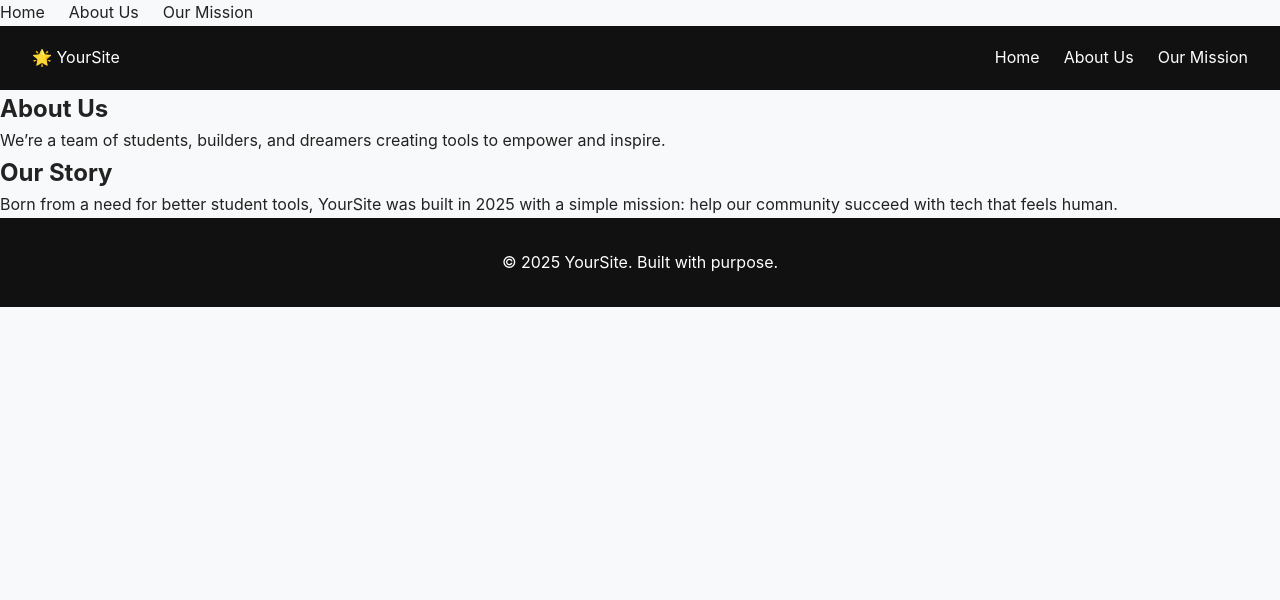
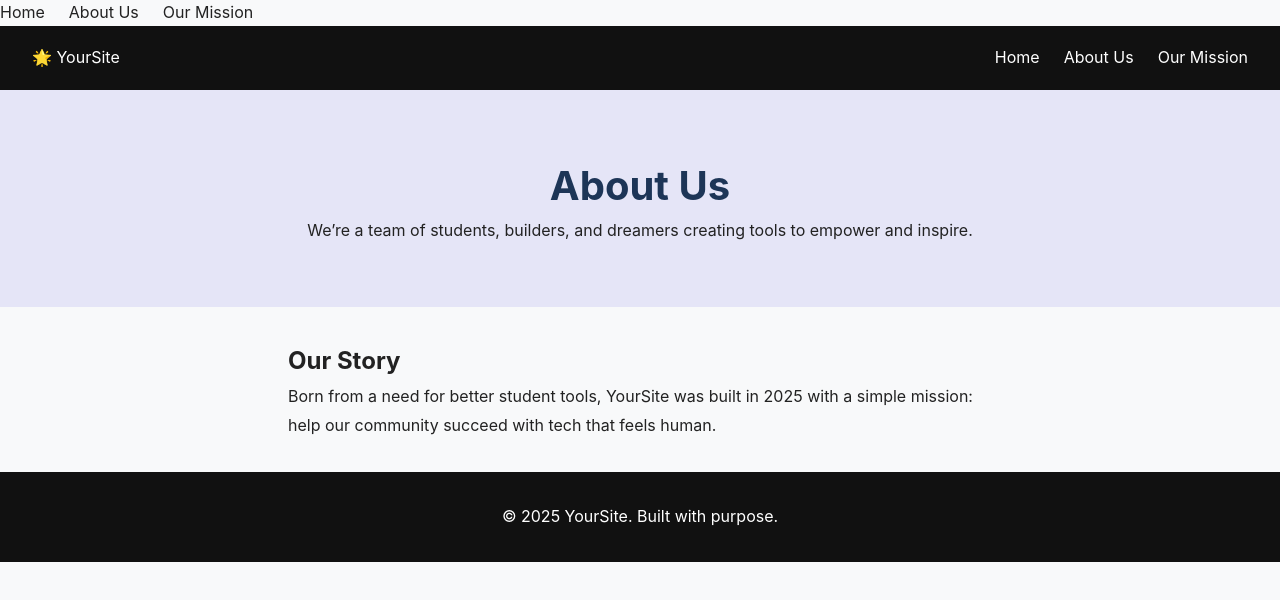
Before and after one commit to Prosetii/SCHSFBLA.github.io, a plain HTML site: page about.html in a window 1280 px wide. Drawn offline with Linux system fonts and the light colour scheme.

Commit message:
Update styles.css

```diff
--- a/styles.css
+++ b/styles.css
@@ -91,3 +91,20 @@ footer {
   background-color: #111;
   color: white;
 }
+.page-hero {
+  padding: 4rem 2rem;
+  background: #e5e5f7;
+  text-align: center;
+}
+
+.page-hero h1 {
+  font-size: 2.5rem;
+  color: #1d3557;
+}
+
+.content-section {
+  padding: 2rem 3rem;
+  max-width: 800px;
+  margin: auto;
+  line-height: 1.8;
+}
```
